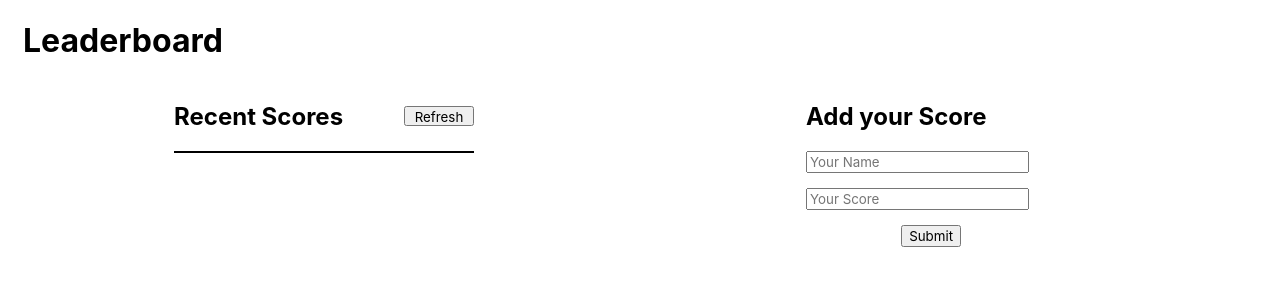
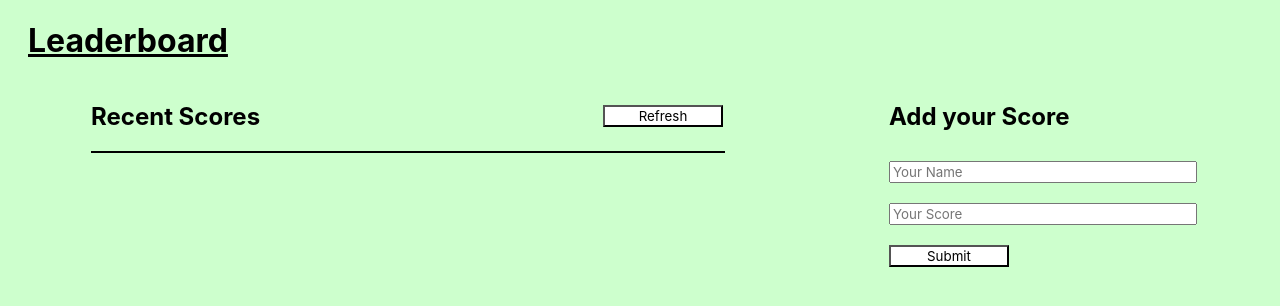
Before and after one commit to Juanse7793/Leaderboard, a website with bundled scripts: page src/index.html in a window 1280 px wide. Built offline with nearby package versions, Linux system fonts and the light colour scheme; no server answers.

Commit message:
Style added for Mobile and Desktop version

```diff
--- a/src/index.html
+++ b/src/index.html
@@ -23,10 +23,10 @@
         <div class="add-score">
             <h2>Add your Score</h2>
             <form id="form">
-                <input id="name" type="text" placeholder="Your Name">
+                <input id="name" class="input-name" type="text" placeholder="Your Name">
                 <input id="scores" class="score" type="text" placeholder="Your Score">
                 <div class="sub-btn">
-                    <button type="submit">Submit</button>
+                    <button class="s-btn" type="submit">Submit</button>
                 </div>
             </form>
         </div>
--- a/src/modules/display.js
+++ b/src/modules/display.js
@@ -7,15 +7,18 @@ const sortScores = (array) => array.sort((a, b) => b.score - a.score);
 
 const display = () => {
   getScores().then((scoresList) => {
-    const scores = sortScores(scoresList);
+    const scoresSorted = sortScores(scoresList);
+
     const container = document.querySelector('.table');
     container.innerHTML = '';
 
-    scores.forEach((object) => {
+    scoresSorted.forEach((object) => {
       const list = document.createElement('li');
       list.classList.add('list');
+
       const read = `<span class="name">${object.user}:</span>
       <span class="score">${object.score}</span>`;
+
       list.innerHTML = read;
       container.appendChild(list);
     });
--- a/src/modules/newGame.js
+++ b/src/modules/newGame.js
@@ -1,3 +1,5 @@
+// this code should be executed just one time to obtain the game key
+
 const apiBase = 'https://us-central1-js-capstone-backend.cloudfunctions.net/api/games/';
 
 const newGame = async () => {
--- a/src/style.css
+++ b/src/style.css
@@ -1,24 +1,22 @@
+@media only screen and (max-width: 700px) {
   * {
     font-family: 'Inter', sans-serif;
   }
 
-.divided {
-  display: flex;
-  justify-content: space-around;
+  body {
+    background-color: #e2e9fd;
   }
 
   .scores-container {
     display: flex;
     justify-content: space-between;
     align-items: center;
-  width: 300px;
     height: auto;
   }
 
   .add-score {
     display: flex;
     flex-direction: column;
-  width: 300px;
   }
 
   .table {
@@ -33,15 +31,73 @@ li:nth-child(odd) {
     background-color: #f2f2f2;
   }
 
-.refresh-btn {
-  width: 70px;
-  height: 20px;
+  .input-name,
+  .score {
+    width: 100%;
+    margin: 10px 0;
   }
 
-.sub-btn {
-  width: 155px;
+  .s-btn,
+  .refresh-btn {
+    width: 120px;
+    margin: 10px 0;
+    background-color: white;
+  }
+
+  .list {
+    padding: 4px 0 4px 4px;
+  }
+}
+
+@media only screen and (min-width: 701px) {
+  * {
+    font-family: 'Inter', sans-serif;
+  }
+
+  body {
+    background-color: #cdffcd;
+  }
+
+  .divided {
     display: flex;
-  justify-content: flex-end;
+    justify-content: space-around;
+  }
+
+  .whole-scores-container {
+    width: 50%;
+  }
+
+  .scores-container {
+    display: flex;
+    justify-content: space-between;
+    align-items: center;
+    height: auto;
+  }
+
+  .add-score {
+    display: flex;
+    flex-direction: column;
+    width: 300px;
+  }
+
+  .table {
+    border: 1px solid black;
+    width: 100%;
+  }
+
+  li {
+    list-style-type: none;
+  }
+
+  li:nth-child(odd) {
+    background-color: #f2f2f2;
+  }
+
+  .refresh-btn,
+  .s-btn {
+    width: 120px;
+    margin: 10px 0;
+    background-color: white;
   }
 
   .score {
@@ -49,9 +105,18 @@ li:nth-child(odd) {
   }
 
   .title {
-  margin-left: 15px;
+    margin-left: 20px;
+    text-decoration: underline;
   }
 
   .list {
     padding: 4px 0 4px 4px;
+    font-size: larger;
   }
+
+  .input-name,
+  .score {
+    width: 100%;
+    margin: 10px 0;
+  }
+}
```
Also changed, not shown: dist/index.html, dist/main.js. Lines whose indentation alone changed are shown as unchanged.
